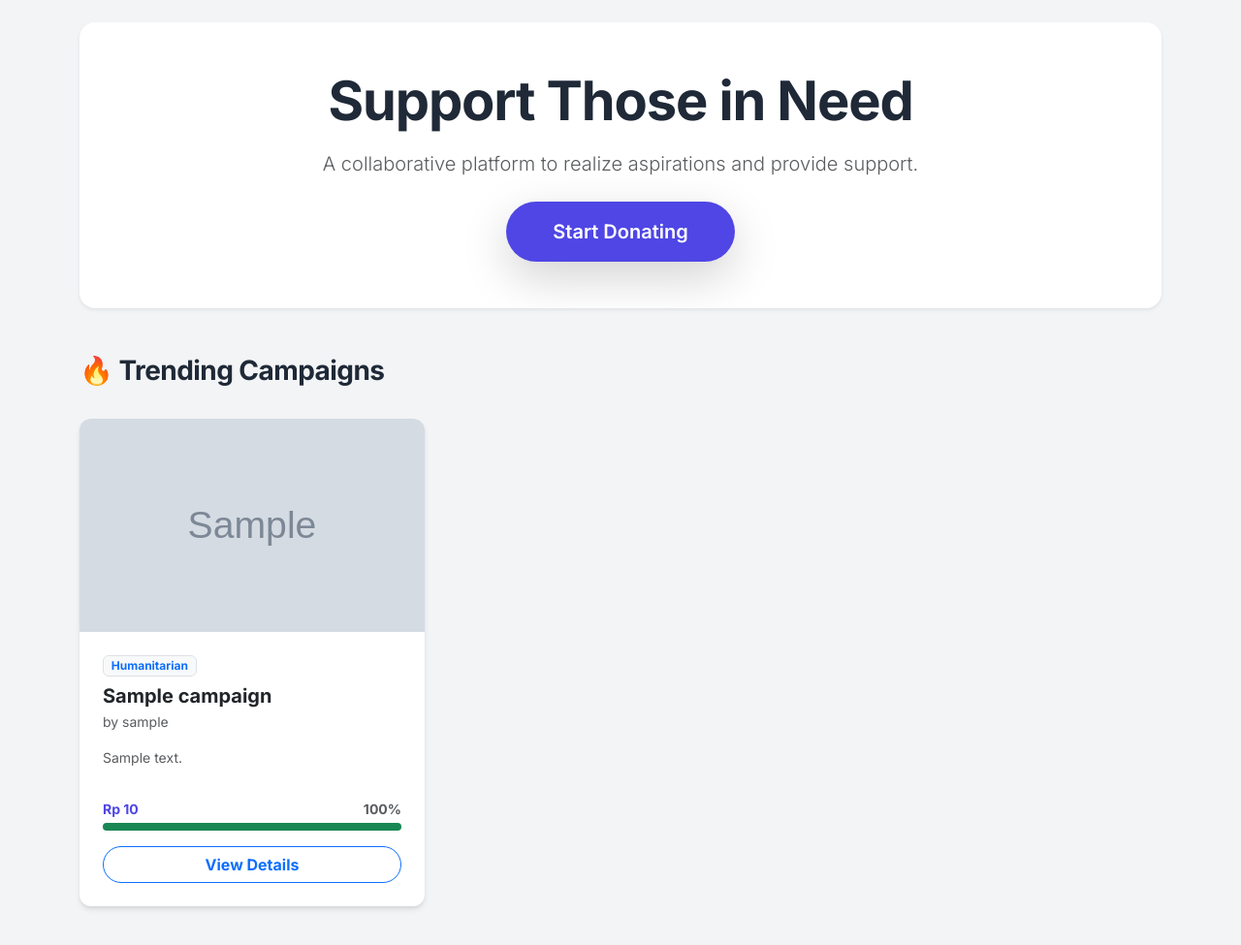
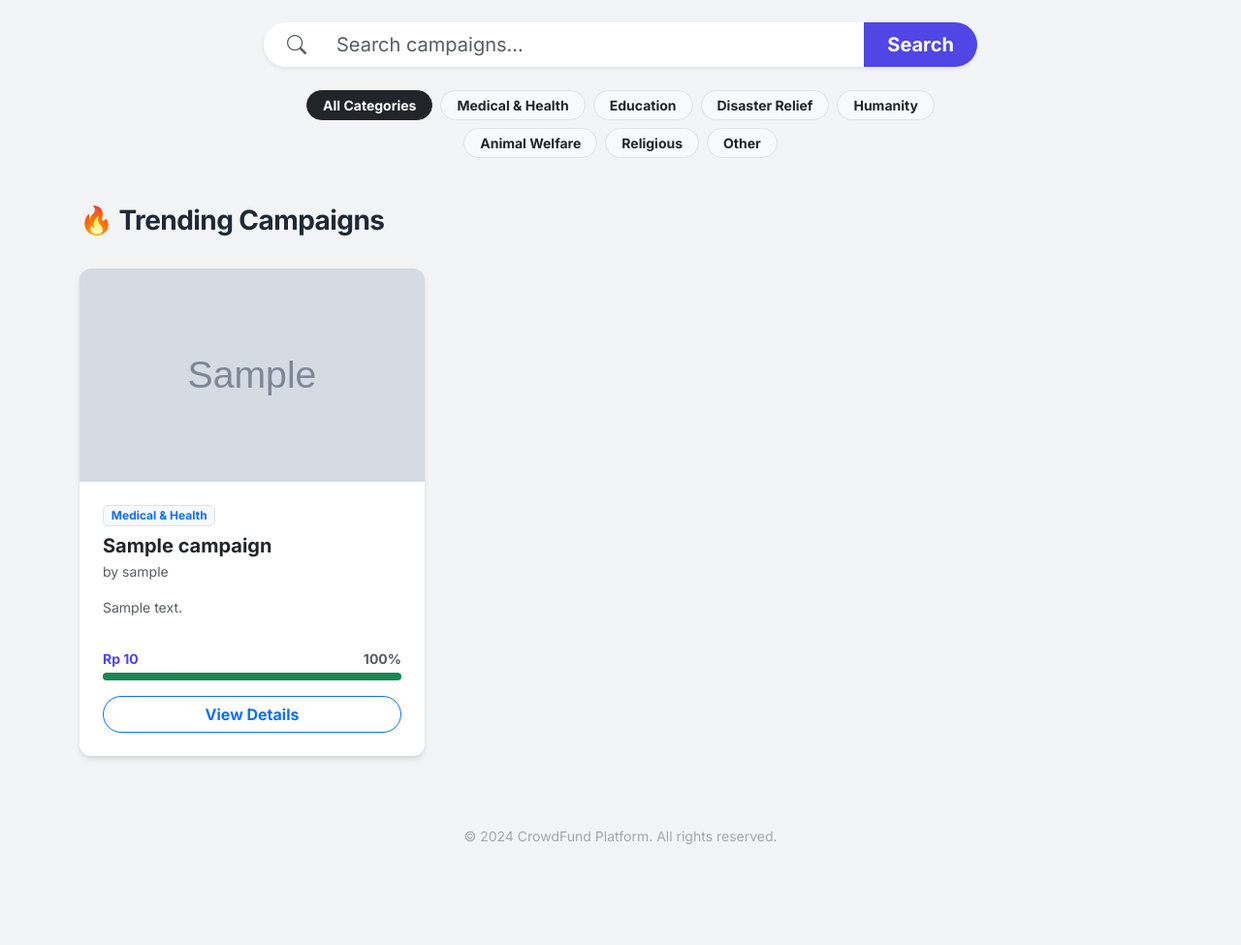
Before and after one commit to AdmMRZ/Tugas-Besar-II3120_Crowdfunding_Prototype, a Django app: page / in a window 1280 px wide. Shown: the part 77-1052 px from the top of the page at 97% size. After the commit the page ends 948 px from the top, so only its background shows below. Run offline with Django 5.2, Linux system fonts and the light colour scheme; tables that the repository leaves empty hold one stand-in row (values such as "Sample post"); grey boxes marked "Sample" are stand-in pictures.

Commit message:
ADD: filters, searchbar, edit campaign

```diff
--- a/backend_frontend/main/models.py
+++ b/backend_frontend/main/models.py
@@ -3,15 +3,27 @@ from django.contrib.auth.models import User
 from django.db.models.signals import post_save
 from django.dispatch import receiver
 
+CATEGORY_CHOICES = [
+    ('MEDICAL', 'Medical & Health'),
+    ('EDUCATION', 'Education'),
+    ('DISASTER', 'Disaster Relief'),
+    ('HUMANITY', 'Humanity'),
+    ('ANIMAL', 'Animal Welfare'),
+    ('RELIGIOUS', 'Religious'),
+    ('OTHER', 'Other'),
+]
+
 class Campaign(models.Model):
     creator = models.ForeignKey(User, on_delete=models.CASCADE)
     title = models.CharField(max_length=200)
+    category = models.CharField(max_length=20, choices=CATEGORY_CHOICES, default='OTHER')
     description = models.TextField()
     target_amount = models.IntegerField()
     current_amount = models.IntegerField(default=0)
     deadline = models.DateTimeField()
     image_url = models.CharField(max_length=500, blank=True, null=True)
     created_at = models.DateTimeField(auto_now_add=True)
+    is_active = models.BooleanField(default=True)
 
     def __str__(self):
         return self.title
--- a/backend_frontend/main/templates/main/detail.html
+++ b/backend_frontend/main/templates/main/detail.html
@@ -1,4 +1,5 @@
 {% extends 'main/base.html' %}
+{% load rupiah_filters %} <span>{{ campaign.current_amount|rupiah }}</span> <span>Target: {{ campaign.target_amount|rupiah }}</span>
 
 {% block content %}
 <div class="row">
--- a/backend_frontend/main/templates/main/index.html
+++ b/backend_frontend/main/templates/main/index.html
@@ -1,19 +1,40 @@
 {% extends 'main/base.html' %}
+{% load rupiah_filters %}
 
 {% block content %}
-<div class="p-5 mb-5 bg-white rounded-4 shadow-sm text-center position-relative overflow-hidden">
-    <div class="position-relative z-1">
-        <h1 class="display-4 fw-bold-title mb-3">Support Those in Need</h1>
-        <p class="lead text-muted mb-4">A collaborative platform to realize aspirations and provide support.</p>
-        {% if not user.is_authenticated %}
-            <a href="{% url 'register_user' %}" class="btn btn-primary btn-lg px-5 py-3 rounded-pill shadow-lg">Start Donating</a>
-        {% else %}
-            <a href="{% url 'create_campaign' %}" class="btn btn-primary btn-lg px-5 py-3 rounded-pill shadow-lg">Create Campaign</a>
-        {% endif %}
+
+<div class="row justify-content-center mb-5">
+    <div class="col-md-8 text-center">
+
+        <form method="GET" action="{% url 'campaign_index' %}" class="mb-4">
+            <div class="input-group input-group-lg shadow-sm rounded-pill overflow-hidden">
+                <span class="input-group-text bg-white border-0 ps-4">
+                    <i class="bi bi-search text-muted"></i>
+                </span>
+                <input type="text" name="q" class="form-control border-0"
+                       placeholder="Search campaigns..."
+                       value="{{ request.GET.q|default:'' }}">
+                <button class="btn btn-primary px-4 fw-bold" type="submit">Search</button>
+            </div>
+        </form>
+
+        <div class="d-flex flex-wrap justify-content-center gap-2">
+            <a href="{% url 'campaign_index' %}"
+               class="btn btn-sm rounded-pill px-3 fw-bold {% if not selected_category %}btn-dark text-white{% else %}btn-light text-dark border{% endif %}">
+                All Categories
+            </a>
+
+            {% for code, name in categories %}
+            <a href="{% url 'campaign_index' %}?category={{ code }}"
+               class="btn btn-sm rounded-pill px-3 fw-bold {% if selected_category == code %}btn-primary{% else %}btn-light text-dark border{% endif %}">
+                {{ name }}
+            </a>
+            {% endfor %}
+        </div>
     </div>
 </div>
 
-    <div class="d-flex justify-content-between align-items-center mb-4">
+<div class="d-flex justify-content-between align-items-center mb-4">
     <h3 class="fw-bold-title">🔥 Trending Campaigns</h3>
 </div>
 
@@ -32,7 +53,10 @@
             </div>
 
             <div class="card-body p-4 d-flex flex-column">
-                <span class="badge bg-light text-primary mb-2 align-self-start border">Humanitarian</span>
+                <span class="badge bg-light text-primary mb-2 align-self-start border">
+                    {{ campaign.get_category_display }}
+                </span>
+
                 <h5 class="card-title fw-bold mb-1">{{ campaign.title|truncatechars:40 }}</h5>
                 <p class="text-muted small mb-3">by {{ campaign.creator.username }}</p>
 
@@ -40,7 +64,7 @@
 
                 <div class="mt-3">
                     <div class="d-flex justify-content-between small fw-bold mb-1">
-                        <span class="text-primary-custom">Rp {{ campaign.current_amount }}</span>
+                        <span class="text-primary-custom">{{ campaign.current_amount|rupiah }}</span>
                         <span class="text-muted">{{ campaign.progress_percentage }}%</span>
                     </div>
                     <div class="progress" style="height: 8px; border-radius: 4px;">
@@ -55,7 +79,8 @@
     {% empty %}
     <div class="col-12 text-center py-5">
         <img src="https://cdni.iconscout.com/illustration/premium/thumb/empty-state-2130362-1800926.png" width="200" alt="Empty">
-        <h4 class="mt-3">No campaigns available.</h4>
+        <h4 class="mt-3">No campaigns found.</h4>
+        <p class="text-muted">Try adjusting your search or filters.</p>
     </div>
     {% endfor %}
 </div>
--- /dev/null
+++ b/backend_frontend/main/templatetags/rupiah_filters.py
@@ -0,0 +1,10 @@
+from django import template
+
+register = template.Library()
+
+@register.filter(name='rupiah')
+def rupiah(value):
+    try:
+        return f"Rp {int(value):,}".replace(",", ".")
+    except (ValueError, TypeError):
+        return value
--- a/backend_frontend/main/urls.py
+++ b/backend_frontend/main/urls.py
@@ -9,4 +9,5 @@ urlpatterns = [
     path('login/', views.login_user, name='login_user'),
     path('logout/', views.logout_user, name='logout_user'),
     path('profile/', views.profile_dashboard, name='profile_dashboard'),
+    path('campaign/edit/<int:pk>/', views.edit_campaign, name='edit_campaign'),
 ]
--- a/backend_frontend/main/views.py
+++ b/backend_frontend/main/views.py
@@ -1,10 +1,11 @@
 from django.shortcuts import render, redirect, get_object_or_404
 from django.contrib.auth.decorators import login_required
 from django.contrib import messages
-from django.contrib.auth import login, logout, authenticate, update_session_auth_hash
+from django.db.models import Q
+from .models import Campaign, Donation, CATEGORY_CHOICES
+from .forms import CampaignForm, DonationForm, RegisterForm, CampaignEditForm, UserUpdateForm
+from django.contrib.auth import login, logout, update_session_auth_hash
 from django.contrib.auth.forms import AuthenticationForm, PasswordChangeForm
-from .models import Campaign, Donation
-from .forms import CampaignForm, DonationForm, RegisterForm, UserUpdateForm
 
 def campaign_index(request):
     campaigns = Campaign.objects.all().order_by('-created_at')
@@ -50,6 +51,27 @@ def campaign_detail(request, pk):
         'form': form
     })
 
+def campaign_index(request):
+    campaigns = Campaign.objects.filter(is_active=True).order_by('-created_at')
+
+    query = request.GET.get('q')
+    if query:
+        campaigns = campaigns.filter(
+            Q(title__icontains=query) |
+            Q(description__icontains=query) |
+            Q(creator__username__icontains=query)
+        )
+
+    category_filter = request.GET.get('category')
+    if category_filter:
+        campaigns = campaigns.filter(category=category_filter)
+
+    return render(request, 'main/index.html', {
+        'campaigns': campaigns,
+        'categories': CATEGORY_CHOICES,
+        'selected_category': category_filter
+    })
+
 @login_required(login_url='/admin/')
 def create_campaign(request):
     if request.method == 'POST':
@@ -62,6 +84,31 @@ def create_campaign(request):
     else:
         form = CampaignForm()
     return render(request, 'main/create.html', {'form': form})
+
+@login_required
+def edit_campaign(request, pk):
+    campaign = get_object_or_404(Campaign, pk=pk)
+
+    if campaign.creator != request.user:
+        messages.error(request, "Lu bukan pemilik campaign ini!")
+        return redirect('campaign_index')
+
+    if request.method == 'POST':
+        if 'btn_end_campaign' in request.POST:
+            campaign.is_active = False
+            campaign.save()
+            messages.success(request, 'Campaign berhasil ditutup (Ended).')
+            return redirect('profile_dashboard')
+
+        form = CampaignEditForm(request.POST, instance=campaign)
+        if form.is_valid():
+            form.save()
+            messages.success(request, 'Campaign berhasil diupdate!')
+            return redirect('profile_dashboard')
+    else:
+        form = CampaignEditForm(instance=campaign)
+
+    return render(request, 'main/edit_campaign.html', {'form': form, 'campaign': campaign})
 
 def register_user(request):
     if request.method == 'POST':
```
Also changed, not shown: backend_frontend/main/forms.py (+13 -1 lines), backend_frontend/main/templates/main/edit_campaign.html (added, +52 -0 lines), backend_frontend/main/templates/main/profile.html (+8 -2 lines), backend_frontend/main/migrations/0003_campaign_is_active.py (added), backend_frontend/main/migrations/0004_campaign_category.py (added).
